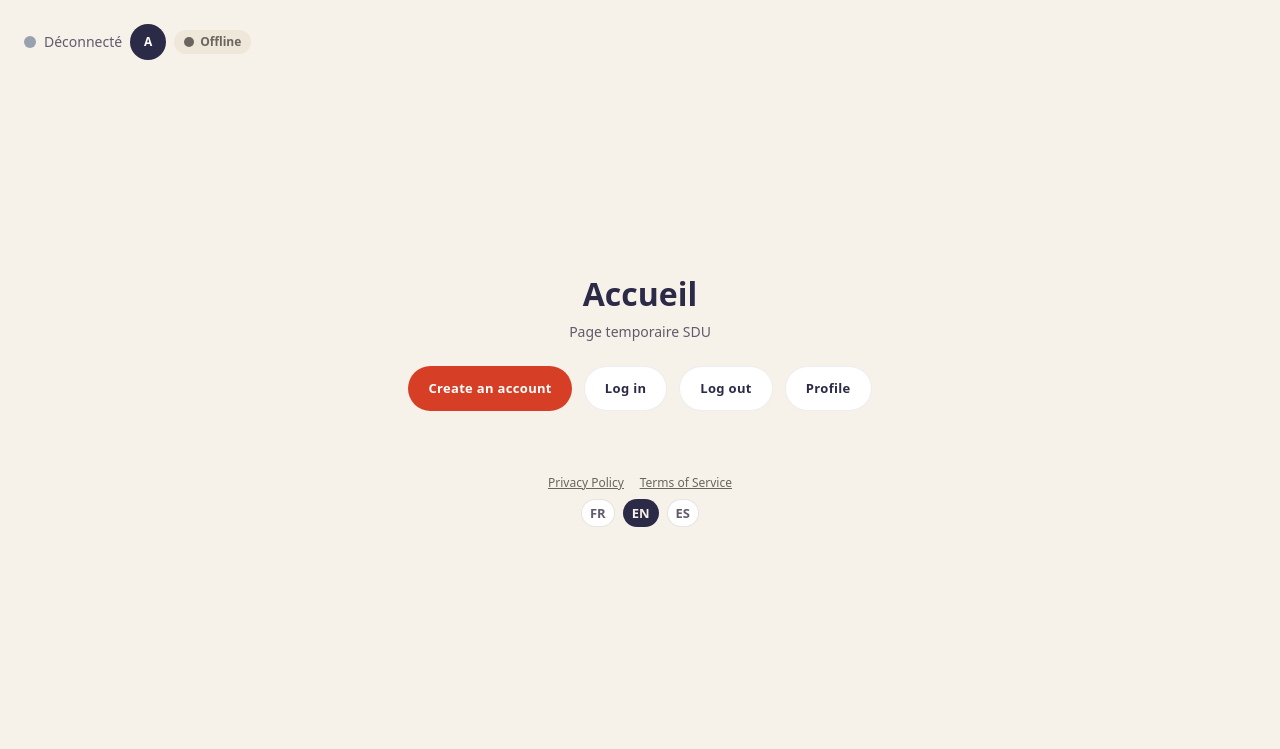
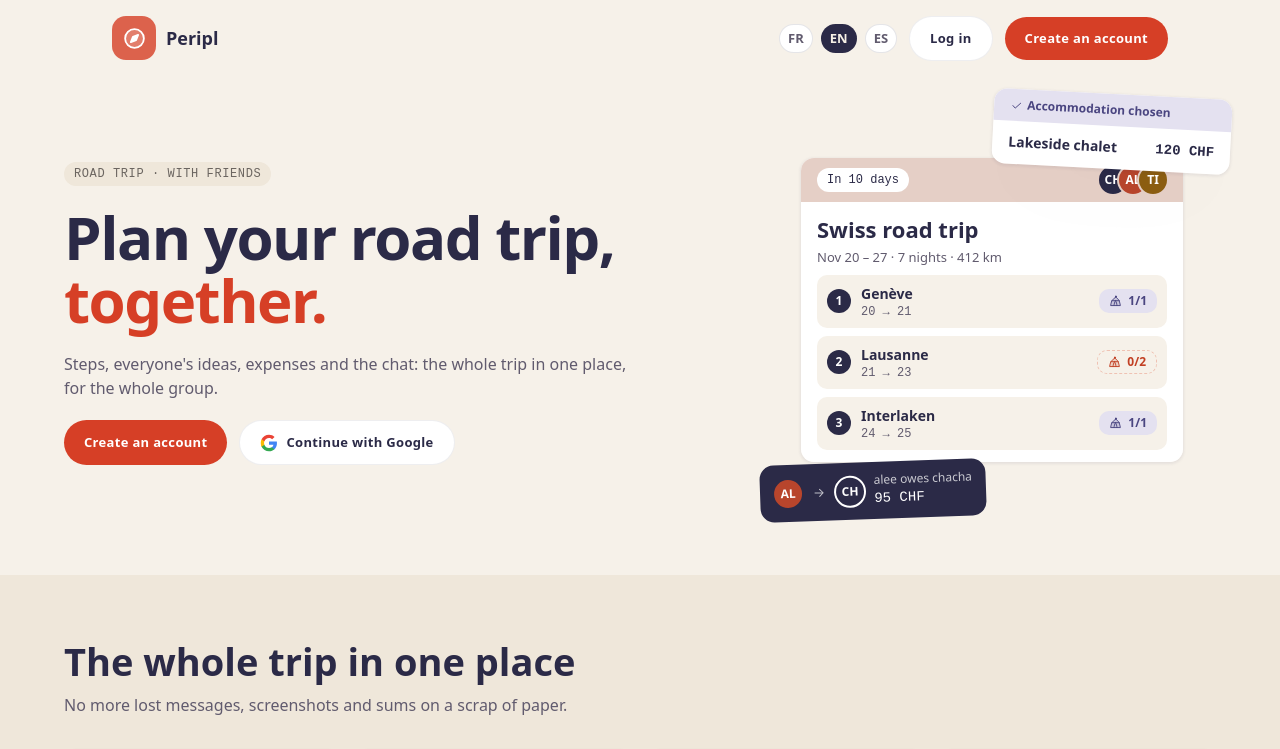
Before and after one commit to Blueton23/Transcendence, a React (Vite) app in the folder srcs/frontend/: page / in a window 1280 px wide. Shown: the top 749 px of the page. Built offline with nearby package versions, Linux system fonts and the light colour scheme; no server answers.

Commit message:
feat(home): page d'accueil pour les visiteurs

```diff
--- a/srcs/frontend/src/pages/HomePage.tsx
+++ b/srcs/frontend/src/pages/HomePage.tsx
@@ -1,74 +1,339 @@
+import type { ReactNode } from "react";
+import { Link, Navigate, useNavigate } from "react-router";
+import { useTranslation } from "react-i18next";
+
+import { useAuth } from "@/features/auth/context/useAuth";
+import { Footer } from "@/app/Footer";
+import { LanguageSwitcher } from "@/app/navigation/LanguageSwitcher";
+import Avatar from "@/shared/ui/Avatar";
 import Button from "@/shared/ui/Button";
+import Card from "@/shared/ui/Card";
 import Heading from "@/shared/ui/Heading";
+import Icon, { type IconName } from "@/shared/ui/Icon";
+import IconBadge from "@/shared/ui/IconBadge";
+import Tag from "@/shared/ui/Tag";
 import Text from "@/shared/ui/Text";
 
-import { useNavigate } from "react-router";
-import { useAuth } from "@/features/auth/context/useAuth";
-import Avatar from "@/shared/ui/Avatar";
-import OnlineStatus from "@/shared/ui/OnlineStatus";
-import { useTranslation } from "react-i18next";
-import { Footer } from "@/app/Footer";
-import { useError } from "@/shared/context/useError";
+/* Landing page for visitors. A logged-in user goes straight to their trips. */
+
+const features: {
+  key: "itinerary" | "ideas" | "expenses" | "chat";
+  icon: IconName;
+  band: string;
+}[] = [
+  {
+    key: "itinerary",
+    icon: "route",
+    band: "bg-band-2 text-brand-primary-strong",
+  },
+  {
+    key: "ideas",
+    icon: "pinplus",
+    band: "bg-idea-lodging-bg text-idea-lodging",
+  },
+  {
+    key: "expenses",
+    icon: "cash",
+    band: "bg-idea-activity-bg text-idea-activity",
+  },
+  {
+    key: "chat",
+    icon: "chat",
+    band: "bg-idea-restaurant-bg text-idea-restaurant",
+  },
+];
+
+const steps = ["create", "invite", "decide"] as const;
+
+function Logo({ small = false }: { small?: boolean }) {
+  return (
+    <Link to="/" className="flex items-center gap-2.5">
+      <IconBadge color="brand" name="compass" size={small ? "sm" : "md"} />
+      <span className={`font-extrabold ${small ? "text-md" : "text-lg"}`}>
+        Peripl
+      </span>
+    </Link>
+  );
+}
+
+function Section({
+  children,
+  className = "",
+}: {
+  children: ReactNode;
+  className?: string;
+}) {
+  return (
+    <section className={`px-4 py-10 md:px-12 md:py-16 ${className}`}>
+      <div className="mx-auto flex max-w-6xl flex-col gap-6 md:gap-8">
+        {children}
+      </div>
+    </section>
+  );
+}
+
+/* Decorative preview of the app, built from the real components. */
+function AppPreview() {
+  const { t } = useTranslation();
+  const previewSteps = [
+    { n: 1, city: "Genève", date: "20 → 21", lodging: "1/1", done: true },
+    { n: 2, city: "Lausanne", date: "21 → 23", lodging: "0/2", done: false },
+    { n: 3, city: "Interlaken", date: "24 → 25", lodging: "1/1", done: true },
+  ];
+
+  return (
+    <div
+      aria-hidden="true"
+      className="relative mx-auto w-full max-w-[28rem] px-2 pt-10 pb-12 md:px-8"
+    >
+      <Card
+        band={
+          <>
+            <Tag tone="light">{t("home.preview.inDays")}</Tag>
+            <div className="ml-auto flex -space-x-2">
+              <Avatar size="sm" className="ring-2 ring-band-2">
+                CH
+              </Avatar>
+              <Avatar size="sm" color="1" className="ring-2 ring-band-2">
+                AL
+              </Avatar>
+              <Avatar size="sm" color="2" className="ring-2 ring-band-2">
+                TI
+              </Avatar>
+            </div>
+          </>
+        }
+        bandClassName="bg-band-2"
+        className="flex flex-col gap-2"
+      >
+        <Heading level={2} size="md">
+          {t("home.preview.trip")}
+        </Heading>
+        <Text size="sm" tone="secondary" className="-mt-1">
+          {t("home.preview.tripInfo")}
+        </Text>
+        {previewSteps.map((step) => (
+          <div
+            key={step.n}
+            className="flex items-center gap-2.5 rounded-sm bg-background px-2.5 py-2"
+          >
+            <span className="flex size-6 shrink-0 items-center justify-center rounded-full bg-brand-dark text-xs font-bold text-inverse">
+              {step.n}
+            </span>
+            <span className="flex min-w-0 flex-1 flex-col">
+              <span className="truncate text-md font-bold">{step.city}</span>
+              <span className="font-mono text-xs text-text-secondary">
+                {step.date}
+              </span>
+            </span>
+            <Tag
+              tone={step.done ? "plain" : "todo"}
+              shape="soft"
+              icon={<Icon name="tent" size={13} />}
+              className={
+                step.done ? "bg-idea-lodging-bg text-idea-lodging" : ""
+              }
+            >
+              {step.lodging}
+            </Tag>
+          </div>
+        ))}
+      </Card>
+
+      <div className="absolute -top-6 right-0 w-60 rotate-3 shadow-lg md:-right-4">
+        <Card
+          band={
+            <span className="flex items-center gap-1 text-xs font-semibold">
+              <Icon name="check" size={13} />
+              {t("idea.chosenLodging")}
+            </span>
+          }
+          bandClassName="bg-idea-lodging-bg text-idea-lodging"
+          className="flex items-start justify-between gap-2"
+        >
+          <Text className="font-bold">{t("home.preview.idea")}</Text>
+          <Text font="mono" className="font-semibold whitespace-nowrap">
+            120 CHF
+          </Text>
+        </Card>
+      </div>
+
+      <div className="absolute -bottom-2 left-0 flex -rotate-2 items-center gap-2.5 rounded-md bg-brand-dark px-3.5 py-2.5 text-inverse shadow-lg md:-left-2">
+        <Avatar size="sm" color="1">
+          AL
+        </Avatar>
+        <Icon name="arrow" size={14} className="opacity-70" />
+        <Avatar size="sm" className="ring-2 ring-surface">
+          CH
+        </Avatar>
+        <span className="flex flex-col">
+          <span className="text-xs opacity-75">
+            {t("home.preview.settlement")}
+          </span>
+          <span className="font-mono text-md">95 CHF</span>
+        </span>
+      </div>
+    </div>
+  );
+}
 
 function HomePage() {
   const navigate = useNavigate();
-  const { currentUser, logout } = useAuth();
+  const { currentUser } = useAuth();
   const { t } = useTranslation();
-  const { showError } = useError();
 
-  async function handleLogout() {
-    try {
-      await logout();
-    } catch {
-      showError(t("auth.errors.logoutFailed"));
-    }
+  if (currentUser) {
+    return <Navigate to="/travel" replace />;
   }
 
-  const isConnected = currentUser !== null;
+  const signupButton = (
+    <Button variant="primary" onClick={() => navigate("/signup")}>
+      {t("home.signup")}
+    </Button>
+  );
 
   return (
-    <main className="flex min-h-screen items-center justify-center p-6">
-      <div className="absolute top-6 left-6 flex items-center gap-2">
-        <span
-          className={`h-3 w-3 rounded-full ${isConnected ? "bg-green-500" : "bg-gray-400"}`}
-        />
-        <Text tone="secondary">
-          {" "}
-          {isConnected ? currentUser.username : "Déconnecté"}{" "}
-        </Text>
-        <Avatar />
-        <OnlineStatus isOnline={currentUser?.isOnline ?? false} />
-      </div>
-
-      <div className="flex w-full max-w-3xl flex-col items-center gap-6 text-center">
-        <div className="flex flex-col gap-2">
-          <Heading level={1} size="lg">
-            Accueil
-          </Heading>
-          <Text tone="secondary">Page temporaire SDU</Text>
+    <div className="min-h-screen bg-background text-text">
+      <header className="mx-auto flex max-w-6xl items-center gap-3 px-4 py-4 md:px-12">
+        <Logo />
+        <div className="ml-auto hidden md:block">
+          <LanguageSwitcher />
         </div>
-
-        <div className="flex flex-wrap justify-center gap-3">
-          <Button variant="primary" onClick={() => navigate("/signup")}>
-            {t("profile.signupTitle")}
-          </Button>
-
-          <Button variant="outline" onClick={() => navigate("/login")}>
-            {t("auth.login")}
-          </Button>
-
-          <Button variant="outline" onClick={handleLogout}>
-            {t("auth.logout")}
-          </Button>
-          <Button variant="outline" onClick={() => navigate("/profile")}>
-            {t("profile.title")}
+        <Button
+          variant="outline"
+          size="sm"
+          className="ml-auto md:ml-0"
+          onClick={() => navigate("/login")}
+        >
+          {t("auth.login")}
+        </Button>
+        <div className="hidden md:block">
+          <Button
+            variant="primary"
+            size="sm"
+            onClick={() => navigate("/signup")}
+          >
+            {t("home.signup")}
           </Button>
         </div>
-        <div className="pt-10">
-          <Footer />
+      </header>
+
+      <main>
+        <Section className="pt-6! md:pt-10!">
+          <div className="grid items-center gap-8 md:grid-cols-[minmax(0,1fr)_minmax(0,28rem)] md:gap-12">
+            <div className="flex flex-col items-start gap-5">
+              <Tag tone="muted" className="tracking-wider uppercase">
+                {t("home.tagline")}
+              </Tag>
+              <Heading
+                level={1}
+                className="text-4xl! leading-[1.05] tracking-tight md:text-6xl!"
+              >
+                {t("home.title")}{" "}
+                <span className="text-brand-primary">
+                  {t("home.titleHighlight")}
+                </span>
+              </Heading>
+              <Text size="lg" tone="secondary" className="max-w-144">
+                {t("home.subtitle")}
+              </Text>
+              <div className="flex w-full flex-col gap-3 sm:w-auto sm:flex-row">
+                {signupButton}
+                <Button
+                  variant="outline"
+                  icon={<Icon name="google" size={18} />}
+                  onClick={() => {
+                    window.location.href = "/api/auth/google/";
+                  }}
+                >
+                  {t("auth.continueWithGoogle")}
+                </Button>
+              </div>
+            </div>
+            <AppPreview />
+          </div>
+        </Section>
+
+        <Section className="bg-surface-container">
+          <div className="flex flex-col gap-2">
+            <Heading level={2} size="xl">
+              {t("home.featuresTitle")}
+            </Heading>
+            <Text size="lg" tone="secondary">
+              {t("home.featuresSubtitle")}
+            </Text>
+          </div>
+          <div className="grid gap-4 sm:grid-cols-2 lg:grid-cols-4">
+            {features.map((feature) => (
+              <Card
+                key={feature.key}
+                band={
+                  <span className="flex items-center gap-2 font-bold">
+                    <Icon name={feature.icon} size={20} />
+                    {t(`nav.${feature.key}`)}
+                  </span>
+                }
+                bandClassName={`py-3! ${feature.band}`}
+              >
+                <Text tone="secondary" size="lg">
+                  {t(`home.features.${feature.key}`)}
+                </Text>
+              </Card>
+            ))}
+          </div>
+        </Section>
+
+        <Section>
+          <Heading level={2} size="xl">
+            {t("home.stepsTitle")}
+          </Heading>
+          <ol className="grid gap-6 md:grid-cols-3 md:gap-8">
+            {steps.map((step, index) => (
+              <li key={step} className="flex gap-4 md:flex-col md:gap-3">
+                <span className="flex size-11 shrink-0 items-center justify-center rounded-full bg-brand-dark font-mono text-md text-inverse">
+                  {index + 1}
+                </span>
+                <span className="flex flex-col gap-1">
+                  <Heading level={3} size="sm">
+                    {t(`home.steps.${step}.title`)}
+                  </Heading>
+                  <Text tone="secondary" size="lg">
+                    {t(`home.steps.${step}.text`)}
+                  </Text>
+                </span>
+              </li>
+            ))}
+          </ol>
+        </Section>
+
+        <Section className="pt-0!">
+          <Card
+            variant="dark"
+            className="flex flex-col items-start gap-4 p-6! md:flex-row md:items-center md:justify-between md:p-10!"
+          >
+            <div className="flex flex-col gap-1">
+              <Heading level={2} size="xl" className="text-inverse!">
+                {t("home.ctaTitle")}
+              </Heading>
+              <Text size="lg" className="text-inverse/75!">
+                {t("home.ctaText")}
+              </Text>
+            </div>
+            {signupButton}
+          </Card>
+        </Section>
+      </main>
+
+      <footer className="mx-auto flex max-w-6xl flex-col items-center gap-4 border-t border-border px-4 py-8 md:flex-row md:justify-between md:px-12">
+        <div className="flex items-center gap-3">
+          <Logo small />
+          <Text size="sm" tone="muted">
+            {t("home.project")}
+          </Text>
         </div>
-      </div>
-    </main>
+        <Footer />
+      </footer>
+    </div>
   );
 }
 
```
